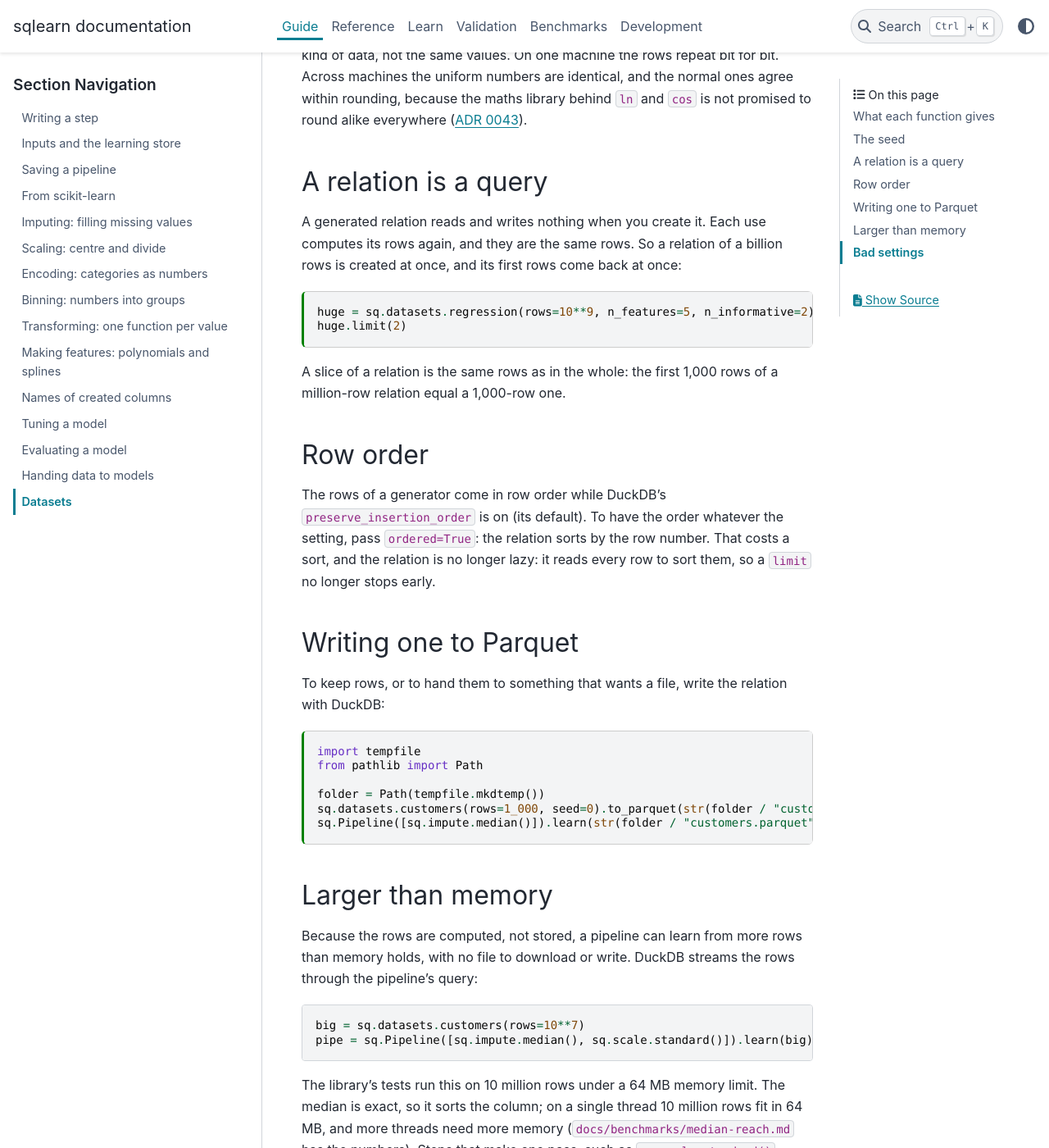
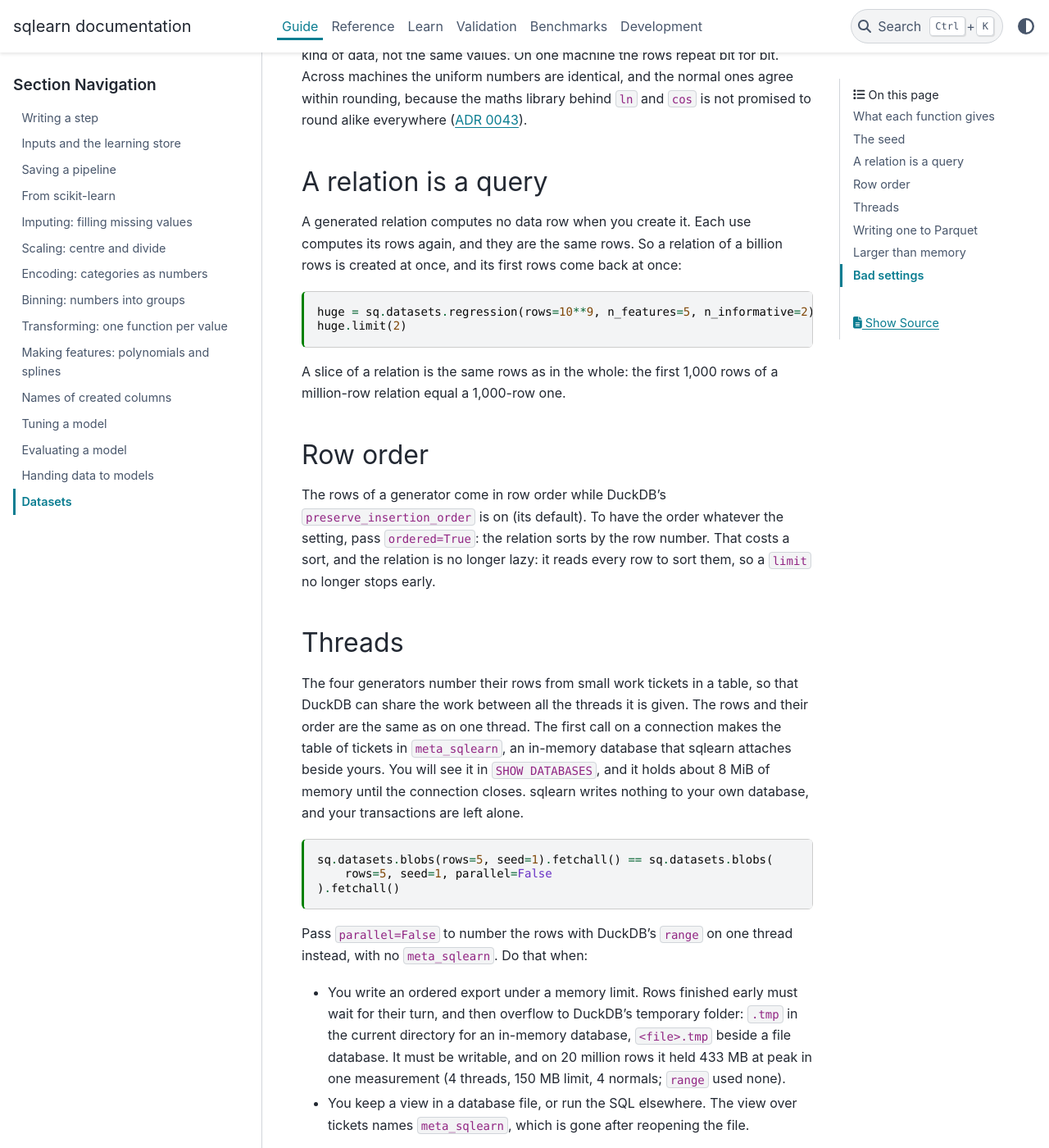
Before and after one commit to glaucis/sqlearn, a Sphinx documentation site: the page built from docs/guide/datasets.md, in a window 1280 px wide and 1400 px high, scrolled down 1707 px. Shown: the whole window at 82% size. Built offline with Sphinx 7.4.7 and the PyData theme 0.15.4, drawn with Linux system fonts in a browser that asks for light colours; pages that are not in the unit, such as notebooks, are missing from menus; the version number could not be read and is left out; some of the changed text lies outside the part shown.

Commit message:
docs: meta_sqlearn and generators on many threads (#46)
ADR 0052 records the attached in-memory database and its rules; ADR 0045, the datasets spec and guide, and the glossary follow; the many-threads spec is corrected to what was built.

````diff
--- a/docs/guide/datasets.md
+++ b/docs/guide/datasets.md
@@ -5,8 +5,8 @@ kernelspec:
   display_name: Python 3
   language: python
 type: guide
-tags: [datasets, iris, wine, breast-cancer, blobs, regression, classification, customers, seed, parquet, larger-than-memory]
-summary: "What sq.datasets gives: three small bundled datasets and four generators written in SQL (blobs, regression, classification, customers), the seed that repeats them, why each is a relation that is a query, writing one to Parquet, and generating more rows than memory holds."
+tags: [datasets, threads, parallel, iris, wine, breast-cancer, blobs, regression, classification, customers, seed, parquet, larger-than-memory]
+summary: "What sq.datasets gives: three small bundled datasets and four generators written in SQL (blobs, regression, classification, customers), the seed that repeats them, why each is a relation that is a query, how they use many threads and when to pass parallel=False, writing one to Parquet, and generating more rows than memory holds."
 related: [docs/specs/library-datasets.md, docs/adr/0045-datasets-are-relations-built-in-sql.md, docs/adr/0006-local-and-offline.md, docs/adr/0043-repeatable-within-rounding.md]
 ---
 
@@ -73,7 +73,7 @@ promised to round alike everywhere
 
 ## A relation is a query
 
-A generated relation reads and writes nothing when you create it. Each use
+A generated relation computes no data row when you create it. Each use
 computes its rows again, and they are the same rows. So a relation of a
 billion rows is created at once, and its first rows come back at once:
 
@@ -92,6 +92,38 @@ The rows of a generator come in row order while DuckDB's
 setting, pass `ordered=True`: the relation sorts by the row number. That costs
 a sort, and the relation is no longer lazy: it reads every row to sort them,
 so a `limit` no longer stops early.
+
+## Threads
+
+The four generators number their rows from small work tickets in a table, so
+that DuckDB can share the work between all the threads it is given. The rows
+and their order are the same as on one thread. The first call on a connection
+makes the table of tickets in `meta_sqlearn`, an in-memory database that
+sqlearn attaches beside yours. You will see it in `SHOW DATABASES`, and it
+holds about 8 MiB of memory until the connection closes. sqlearn writes
+nothing to your own database, and your transactions are left alone.
+
+```{code-cell} python
+sq.datasets.blobs(rows=5, seed=1).fetchall() == sq.datasets.blobs(
+    rows=5, seed=1, parallel=False
+).fetchall()
+```
+
+Pass `parallel=False` to number the rows with DuckDB's `range` on one thread
+instead, with no `meta_sqlearn`. Do that when:
+
+- You write an ordered export under a memory limit. Rows finished early must
+  wait for their turn, and then overflow to DuckDB's temporary folder: `.tmp`
+  in the current directory for an in-memory database, `<file>.tmp` beside a
+  file database. It must be writable, and on 20 million rows it held 433 MB
+  at peak in one measurement (4 threads, 150 MB limit, 4 normals; `range` used
+  none).
+- You keep a view in a database file, or run the SQL elsewhere. The view over
+  tickets names `meta_sqlearn`, which is gone after reopening the file.
+
+If a database of another kind is already called `meta_sqlearn`, sqlearn does
+not touch it: the generators run on one thread, give the same rows, and warn
+with a `Fix:` line.
 
 ## Writing one to Parquet
 
````
Also changed, not shown: GLOSSARY.md (+9 -0 lines), docs/adr/0045-datasets-are-relations-built-in-sql.md (+11 -6 lines), docs/adr/0052-meta-sqlearn.md (added, +115 -0 lines), docs/adr/index.md (+1 -0 lines), docs/specs/datasets-many-threads.md (+22 -10 lines), docs/specs/library-datasets.md (+8 -2 lines).
